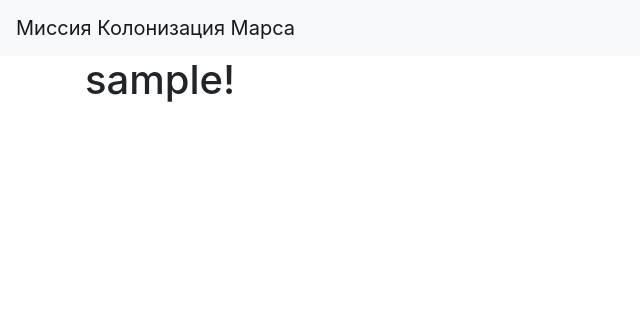
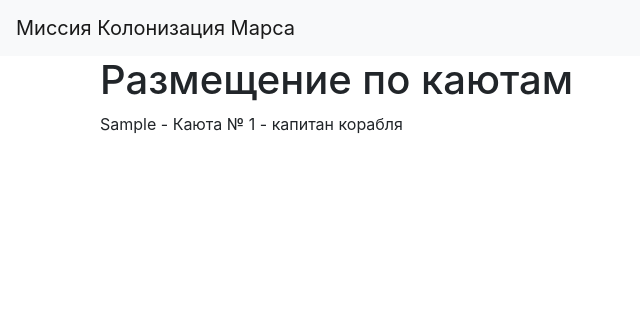
Before and after one commit to kameker/flas-ivan-wtf, a Flask app: template templates/index.html in a window 1280 px wide. Shown: the top 316 px of the page, without its empty margins (0-640 px from the left). Run offline with Flask 2, Linux system fonts and the light colour scheme; the template is opened without the code that fills it: most values are stand-ins (such as "Sample title", 1, 10 or a date in 2020); some libraries are stand-ins or nearby versions.

Commit message:
По каютам!

```diff
--- a/2.py
+++ b/2.py
@@ -44,11 +44,18 @@ def login():
     return render_template('login.html', title='Аварийный доступ', form=form)
 
 
-
 @app.route('/norm')
 def success():
     return render_template('success.html', title='Успешная авторизация')
 
 
+@app.route('/distribution')
+def index():
+    param = {}
+    sp = ['Ридли Скотт', 'Энди Уир', 'Марк Уотни', 'Венката Капур', 'Тедди Сандерс', 'Шон Бин']
+    param['sp'] = sp
+    return render_template('index.html', **param)
+
+
 if __name__ == '__main__':
     main()
--- a/templates/index.html
+++ b/templates/index.html
@@ -1,5 +1,18 @@
 {% extends "base.html" %}
 
+
 {% block content %}
-<h1>{{ username }}!</h1>
+    <div class="container">
+        <h1>Размещение по каютам</h1>
+        {% set kayut = 'Каюта №' %}
+        <div>
+            {% for i in sp %}
+                {% if loop.first %}
+                    <div>{{ i }} - {{kayut}} {{loop.index}} - капитан корабля</div>
+                {% else %}
+                    <div>{{ i }} - {{kayut}} {{loop.index}}</div>
+                {% endif %}
+            {% endfor %}
+        </div>
+    </div>
 {% endblock %}
```
